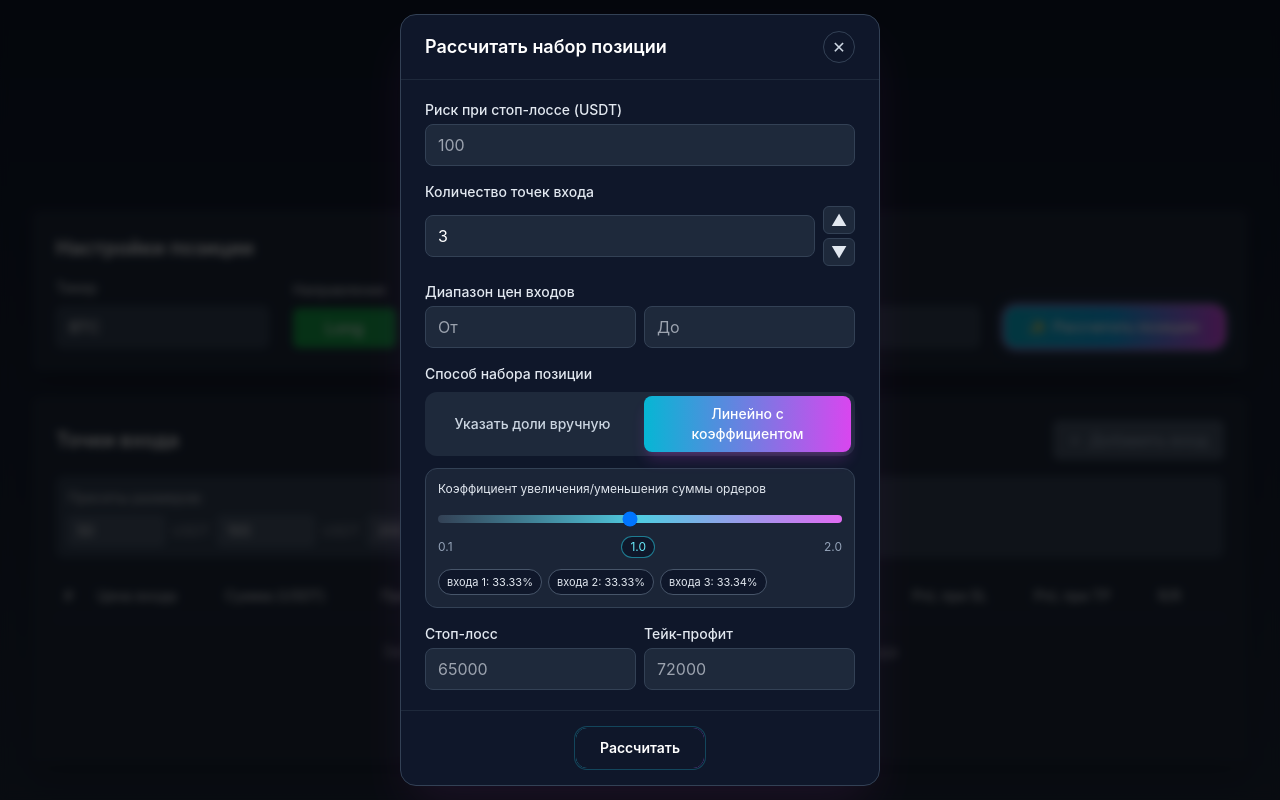
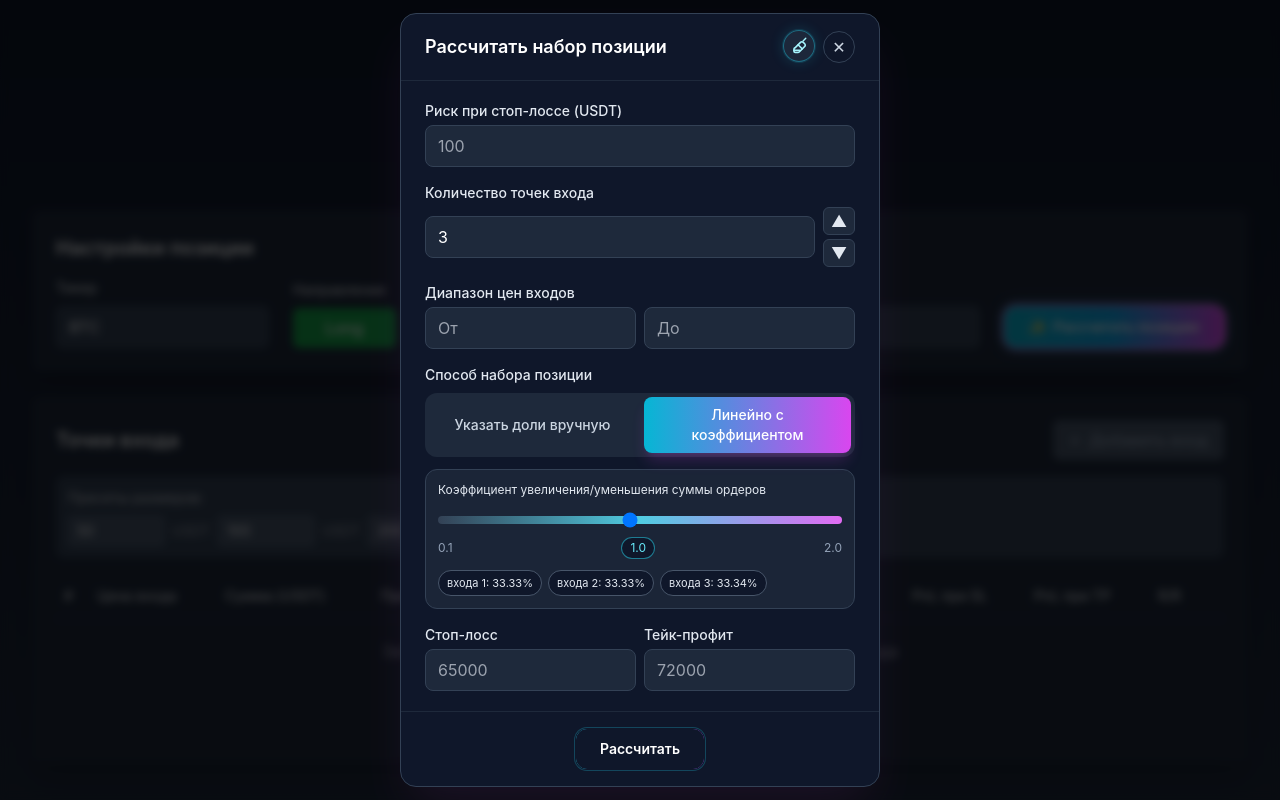
Before and after one commit to IvanPlotnikov94/risk-calculator, a Vue app: page / in a window 1280 px wide. Both pictures are taken after a click on the button "Открыть модальное окно расчета позиции". Built offline with nearby package versions, Linux system fonts and the light colour scheme.

Commit message:
Add clear buttons for tables and modal form

```diff
--- a/src/components/EntriesTable.vue
+++ b/src/components/EntriesTable.vue
@@ -12,7 +12,31 @@ const handleSort = (order: 'original' | 'asc' | 'desc') => {
 <template>
   <div class="bg-slate-800 rounded-lg p-6 shadow-xl">
     <div class="flex justify-between items-center mb-4 flex-wrap gap-3">
-      <h2 class="text-xl font-semibold text-white">Точки входа</h2>
+      <div class="flex gap-3">
+        <h2 class="text-xl font-semibold text-white">Точки входа</h2>
+        <button
+          v-if="store.entries.length > 0"
+          type="button"
+          class="shrink-0 inline-flex items-center gap-1.5 rounded-md border border-slate-600 px-2.5 py-1.5 text-sm font-medium text-slate-300 transition-colors hover:border-slate-500 hover:bg-slate-700/60 hover:text-slate-100 focus:outline-none focus:ring-2 focus:ring-slate-400/60"
+          aria-label="Очистить таблицу точек входа"
+          title="Очистить таблицу"
+          @click="store.clearEntries"
+        >
+          <svg
+            class="h-3.5 w-3.5"
+            viewBox="0 0 24 24"
+            fill="none"
+            xmlns="http://www.w3.org/2000/svg"
+            aria-hidden="true"
+          >
+            <path d="M9 3H15L16 5H21V7H3V5H8L9 3Z" stroke="currentColor" stroke-width="1.7" stroke-linejoin="round" />
+            <path d="M6 7H18L17 20C16.95 20.55 16.49 21 15.94 21H8.06C7.51 21 7.05 20.55 7 20L6 7Z" stroke="currentColor" stroke-width="1.7" stroke-linejoin="round" />
+            <path d="M10 11V17" stroke="currentColor" stroke-width="1.7" stroke-linecap="round" />
+            <path d="M14 11V17" stroke="currentColor" stroke-width="1.7" stroke-linecap="round" />
+          </svg>
+          <span>Очистить таблицу</span>
+        </button>
+      </div>
 
       <div class="flex items-center gap-3">
         <!-- Sort buttons (only when there are entries) -->
--- a/src/components/ExitPointsTable.vue
+++ b/src/components/ExitPointsTable.vue
@@ -13,7 +13,31 @@ const handleSort = (order: 'original' | 'asc' | 'desc') => {
 <template>
   <div class="bg-slate-800 rounded-lg p-6 shadow-xl">
     <div class="flex justify-between items-center mb-4 flex-wrap gap-3">
-      <h2 class="text-xl font-semibold text-white">Точки выхода</h2>
+      <div class="flex items-center gap-3">
+        <h2 class="text-xl font-semibold text-white">Точки выхода</h2>
+        <button
+          v-if="exitStore.exitPoints.length > 0"
+          type="button"
+          class="shrink-0 inline-flex items-center gap-1.5 rounded-md border border-slate-600 px-2.5 py-1.5 text-sm font-medium text-slate-300 transition-colors hover:border-slate-500 hover:bg-slate-700/60 hover:text-slate-100 focus:outline-none focus:ring-2 focus:ring-slate-400/60"
+          aria-label="Очистить таблицу точек выхода"
+          title="Очистить таблицу"
+          @click="exitStore.clearExitPoints"
+        >
+          <svg
+            class="h-3.5 w-3.5"
+            viewBox="0 0 24 24"
+            fill="none"
+            xmlns="http://www.w3.org/2000/svg"
+            aria-hidden="true"
+          >
+            <path d="M9 3H15L16 5H21V7H3V5H8L9 3Z" stroke="currentColor" stroke-width="1.7" stroke-linejoin="round" />
+            <path d="M6 7H18L17 20C16.95 20.55 16.49 21 15.94 21H8.06C7.51 21 7.05 20.55 7 20L6 7Z" stroke="currentColor" stroke-width="1.7" stroke-linejoin="round" />
+            <path d="M10 11V17" stroke="currentColor" stroke-width="1.7" stroke-linecap="round" />
+            <path d="M14 11V17" stroke="currentColor" stroke-width="1.7" stroke-linecap="round" />
+          </svg>
+          <span>Очистить таблицу</span>
+        </button>
+      </div>
 
       <div class="flex items-center gap-3">
         <!-- Sort buttons -->
--- a/src/components/MagicPositionModal.vue
+++ b/src/components/MagicPositionModal.vue
@@ -251,6 +251,22 @@ const MODE_CALCULATORS = {
 
 const closeModal = () => emit('update:modelValue', false)
 
+const handleClearForm = () => {
+  isLiveValidationEnabled.value = false
+
+  form.riskUSDT = ''
+  form.pointsCount = MAGIC_MODAL_LIMITS.minPoints
+  form.priceFrom = ''
+  form.priceTo = ''
+  form.distributionMode = 'linear'
+  form.linearCoefficient = 1
+  form.manualPercents = Array.from({ length: form.pointsCount }, () => '')
+  form.stopLoss = ''
+  form.secondaryPrice = ''
+
+  clearErrors()
+}
+
 const handleBackdropClick = (event: MouseEvent) => {
   if (event.target !== event.currentTarget) return
   closeModal()
@@ -461,6 +477,58 @@ onBeforeUnmount(() => {
           >
             <div class="flex items-center justify-between border-b border-slate-800 px-6 py-4">
               <h3 class="text-lg font-semibold text-white">{{ title }}</h3>
+              <div class="flex items-center gap-2">
+                <div class="group relative">
+                  <button
+                    type="button"
+                    class="inline-flex h-8 w-8 items-center justify-center rounded-full border border-cyan-400/40 bg-slate-800/95 text-cyan-200 shadow-[0_0_0_1px_rgba(34,211,238,0.12),0_0_14px_rgba(34,211,238,0.18)] transition duration-200 hover:-translate-y-0.5 hover:border-fuchsia-400/70 hover:text-white hover:shadow-[0_0_0_1px_rgba(168,85,247,0.35),0_0_18px_rgba(168,85,247,0.32)] focus:outline-none focus:ring-2 focus:ring-cyan-300"
+                    aria-label="Очистить поля на форме"
+                    title="Очистить поля на форме"
+                    tabindex="0"
+                    @click="handleClearForm"
+                  >
+                    <svg
+                      class="h-6 w-5 transition-transform duration-300 group-hover:-translate-y-0.5 group-hover:rotate-[-14deg]"
+                      viewBox="0 0 24 24"
+                      fill="none"
+                      xmlns="http://www.w3.org/2000/svg"
+                      aria-hidden="true"
+                    >
+                      <path
+                        d="M7.2 14.2L13.8 7.6C14.7 6.7 16.2 6.7 17.1 7.6L18.8 9.3C19.7 10.2 19.7 11.7 18.8 12.6L12.2 19.2C11.8 19.6 11.3 19.8 10.8 19.8H7.5C6.7 19.8 6 19.1 6 18.3V15.6C6 15.1 6.3 14.6 7.2 14.2Z"
+                        stroke="currentColor"
+                        stroke-width="2"
+                        stroke-linecap="round"
+                        stroke-linejoin="round"
+                      />
+                      <path
+                        d="M10.9 10.5L15.9 15.5"
+                        stroke="currentColor"
+                        stroke-width="1.9"
+                        stroke-linecap="round"
+                        stroke-linejoin="round"
+                      />
+                      <path
+                        d="M6 17.3H12.8"
+                        stroke="currentColor"
+                        stroke-width="2"
+                        stroke-linecap="round"
+                      />
+                      <path
+                        d="M16.9 5.9L20.1 2.7"
+                        stroke="currentColor"
+                        stroke-width="1.7"
+                        stroke-linecap="round"
+                      />
+                    </svg>
+                  </button>
+                  <span
+                    class="pointer-events-none absolute right-0 top-full z-20 mt-2 whitespace-nowrap rounded-md border border-slate-600 bg-slate-900/95 px-2 py-1 text-[11px] text-slate-100 opacity-0 shadow-lg shadow-black/35 transition-opacity duration-150 group-hover:opacity-100 group-focus-within:opacity-100"
+                    role="tooltip"
+                  >
+                    Очистить поля на форме
+                  </span>
+                </div>
                 <button
                   type="button"
                   class="inline-flex h-8 w-8 items-center justify-center rounded-full border border-slate-700 text-slate-300 transition hover:border-fuchsia-400 hover:text-white focus:outline-none focus:ring-2 focus:ring-fuchsia-400"
@@ -470,6 +538,7 @@ onBeforeUnmount(() => {
                 >
                   ✕
                 </button>
+              </div>
             </div>
 
             <div class="space-y-4 px-6 py-5">
--- a/src/stores/calculator.ts
+++ b/src/stores/calculator.ts
@@ -367,6 +367,11 @@ export const useCalculatorStore = defineStore('calculator', () => {
     entries.value = entries.value.filter(e => e.id !== id)
   }
 
+  const clearEntries = () => {
+    entries.value = []
+    sortOrder.value = 'original'
+  }
+
   const updateEntry = (id: string, field: 'price' | 'amount', value: number) => {
     const entry = entries.value.find(e => e.id === id)
     if (entry) {
@@ -476,6 +481,7 @@ export const useCalculatorStore = defineStore('calculator', () => {
     setMode,
     addEntry,
     removeEntry,
+    clearEntries,
     updateEntry,
     applyPreset,
     setSortOrder,
--- a/src/stores/exitCalculator.ts
+++ b/src/stores/exitCalculator.ts
@@ -312,6 +312,11 @@ export const useExitCalculatorStore = defineStore('exitCalculator', () => {
     exitPoints.value = exitPoints.value.filter(e => e.id !== id)
   }
 
+  const clearExitPoints = () => {
+    exitPoints.value = []
+    sortOrder.value = 'original'
+  }
+
   const updateExitPoint = (id: string, field: 'exitPrice' | 'percent', value: number) => {
     const ep = exitPoints.value.find(e => e.id === id)
     if (ep) {
@@ -391,6 +396,7 @@ export const useExitCalculatorStore = defineStore('exitCalculator', () => {
     // Actions
     addExitPoint,
     removeExitPoint,
+    clearExitPoints,
     updateExitPoint,
     setSortOrder,
     getScenarioForExit,
```
Also changed, not shown: 2 other files (tests, documents, lock files or other folders). Lines whose indentation alone changed are shown as unchanged.
